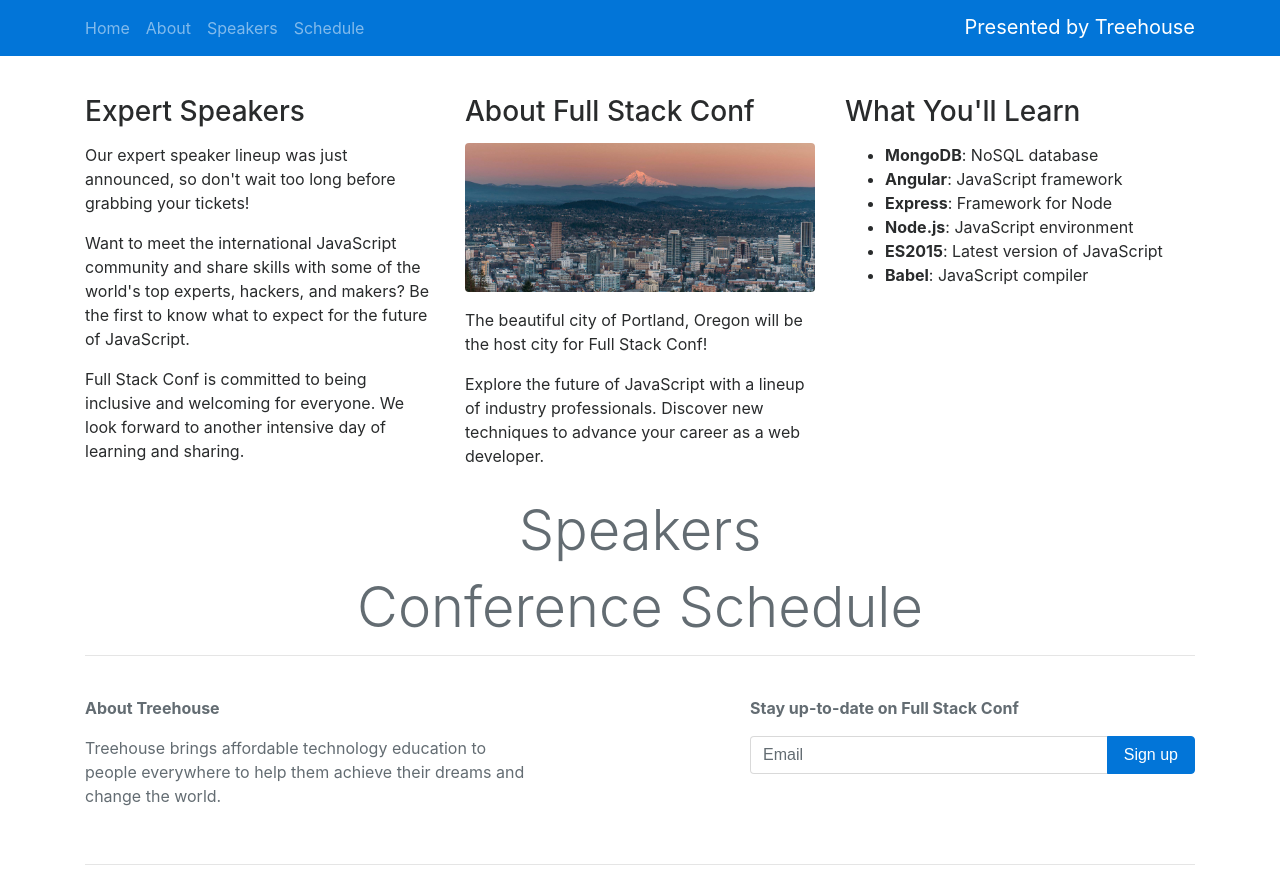
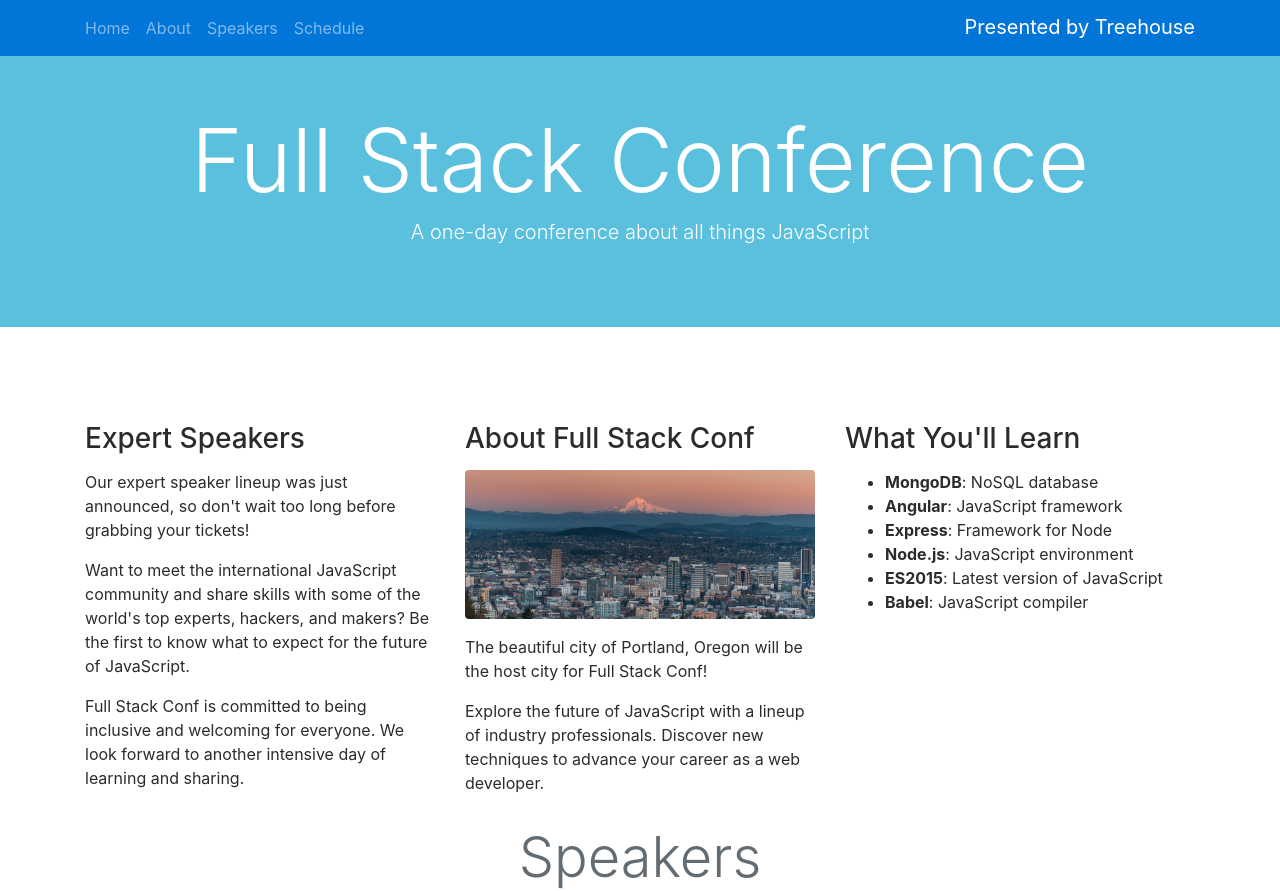
Before and after one commit to mnmilford/treehouse-practice, a plain HTML site: page bootstrap/conference.html in a window 1280 px wide. Shown: the top 891 px of the page. Drawn offline with nearby package versions, Linux system fonts and the light colour scheme; a script that the page names is missing.

Commit message:
Add jumbotron with conference name & tagline

```diff
--- a/bootstrap/conference.html
+++ b/bootstrap/conference.html
@@ -35,8 +35,16 @@
           <a href="http://treehouse.com" class="navbar-brand ml-auto mr-0">Presented by Treehouse</a>
         </div>
       </div>
-    </nav>
-    <!-- /navbar -->
+    </nav><!-- /navbar -->
+
+    <!-- jumbotron -->
+    <div class="jumbotron jumbotron-fluid bg-info text-white">
+      <div class="container text-center pt-5">
+        <h1 class="display-2">Full Stack Conference</h1>
+        <p class="lead">A one-day conference about all things JavaScript</p>
+      </div>
+    </div>
+    <!-- /jumbotron -->
 
     <div class="container pt-5 mt-5">
 
```
